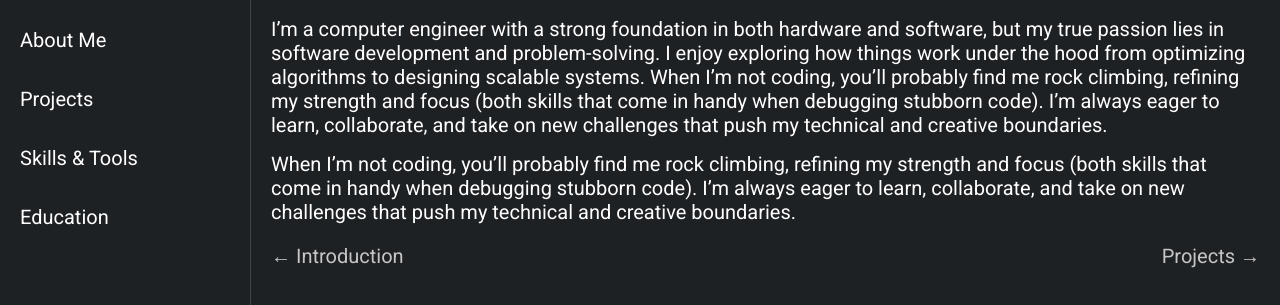
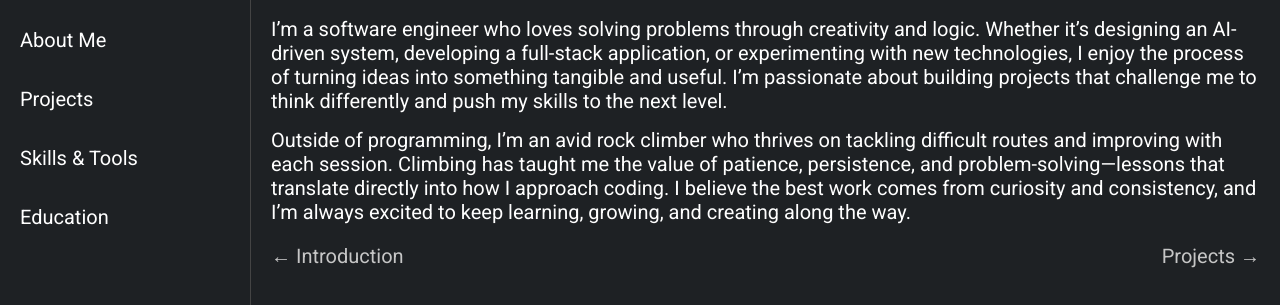
Before and after one commit to mmizumoto1213/portfolio-website, a plain HTML site: page about.html in a window 1280 px wide. Shown: the part 167-472 px from the top of the page. Drawn offline with Linux system fonts and the light colour scheme.

Commit message:
Changed contents of about me

```diff
--- a/about.html
+++ b/about.html
@@ -48,8 +48,8 @@
         <div class="main-content">
           <div class="title-text">About Matthew Mizumoto</div>
           <div class="info-text">A lifelong learner who believes every bug hides a lesson!</div>
-          <div class="description">I’m a computer engineer with a strong foundation in both hardware and software, but my true passion lies in software development and problem-solving. I enjoy exploring how things work under the hood from optimizing algorithms to designing scalable systems. When I’m not coding, you’ll probably find me rock climbing, refining my strength and focus (both skills that come in handy when debugging stubborn code). I’m always eager to learn, collaborate, and take on new challenges that push my technical and creative boundaries.</div>
-          <div class="description">When I’m not coding, you’ll probably find me rock climbing, refining my strength and focus (both skills that come in handy when debugging stubborn code). I’m always eager to learn, collaborate, and take on new challenges that push my technical and creative boundaries.</div>
+          <div class="description">I’m a software engineer who loves solving problems through creativity and logic. Whether it’s designing an AI-driven system, developing a full-stack application, or experimenting with new technologies, I enjoy the process of turning ideas into something tangible and useful. I’m passionate about building projects that challenge me to think differently and push my skills to the next level.</div>
+          <div class="description">Outside of programming, I’m an avid rock climber who thrives on tackling difficult routes and improving with each session. Climbing has taught me the value of patience, persistence, and problem-solving—lessons that translate directly into how I approach coding. I believe the best work comes from curiosity and consistency, and I’m always excited to keep learning, growing, and creating along the way.</div>
 
           <div class="page-selector">
             <div class="prev-page js-intro">&#8592; Introduction</div>
```
